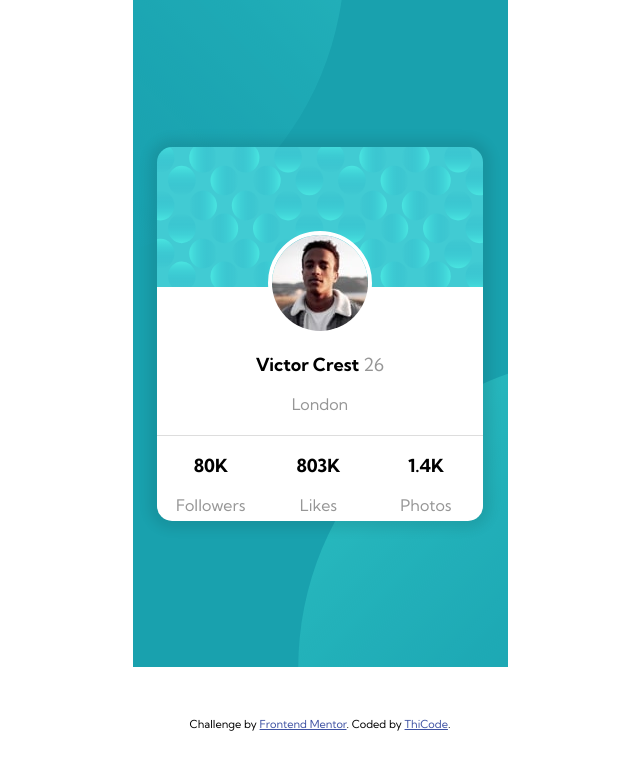
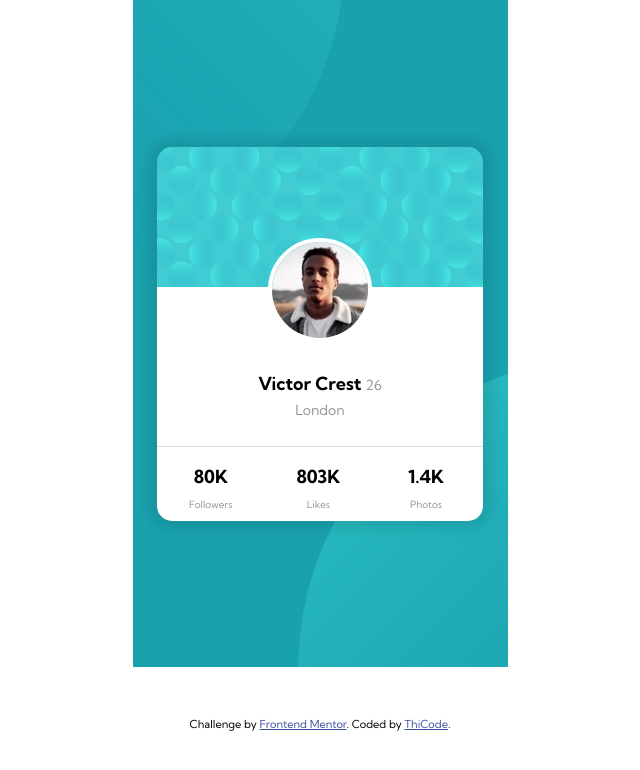
Before and after one commit to ThiCode126/Profile-card-component, a plain HTML site: page index.html in a window 1280 px wide. Shown: the whole page, without its empty margins (320-960 px from the left). Drawn offline with Linux system fonts and the light colour scheme.

Commit message:
First edit for margin

```diff
--- a/index.html
+++ b/index.html
@@ -22,7 +22,7 @@
     </div>
     <div class="info-profil">
       <p class="text-first">Victor Crest   <span class="text-gray">26</span></p>
-      <p class="city text-gray">London</p>
+      <span class="city text-gray">London</span>
     </div>
     <div class="stats">
       <div>
--- a/style.css
+++ b/style.css
@@ -36,10 +36,16 @@ section#main-card {
 .text-first {
     font-size: 18px;
     font-weight: 700;
+    margin-bottom: 4px;
 }
 
 .text-gray {
     color: var(--dark-gray);
+    font-size: 14px;
+}
+
+.stats .text-gray {
+    font-size: 10px;
 }
 
 /* Card */
@@ -54,7 +60,7 @@ section#main-card {
     width: 326px;
     height: 374px;
     display: grid;
-    grid-template-rows: 188px auto auto ;
+    grid-template-rows: 195px auto auto ;
     grid-template-columns: 1fr;
 }
 
@@ -71,6 +77,7 @@ section#main-card {
 
 .card .info-profil {
     text-align: center;
+    padding-top: 12px;
 }
 
 
@@ -80,6 +87,7 @@ section#main-card {
     grid-template-columns: repeat(3, 33%);
     grid-template-rows: 1fr;
     text-align: center;
+    align-self: center;
 }
 
 /*
```
